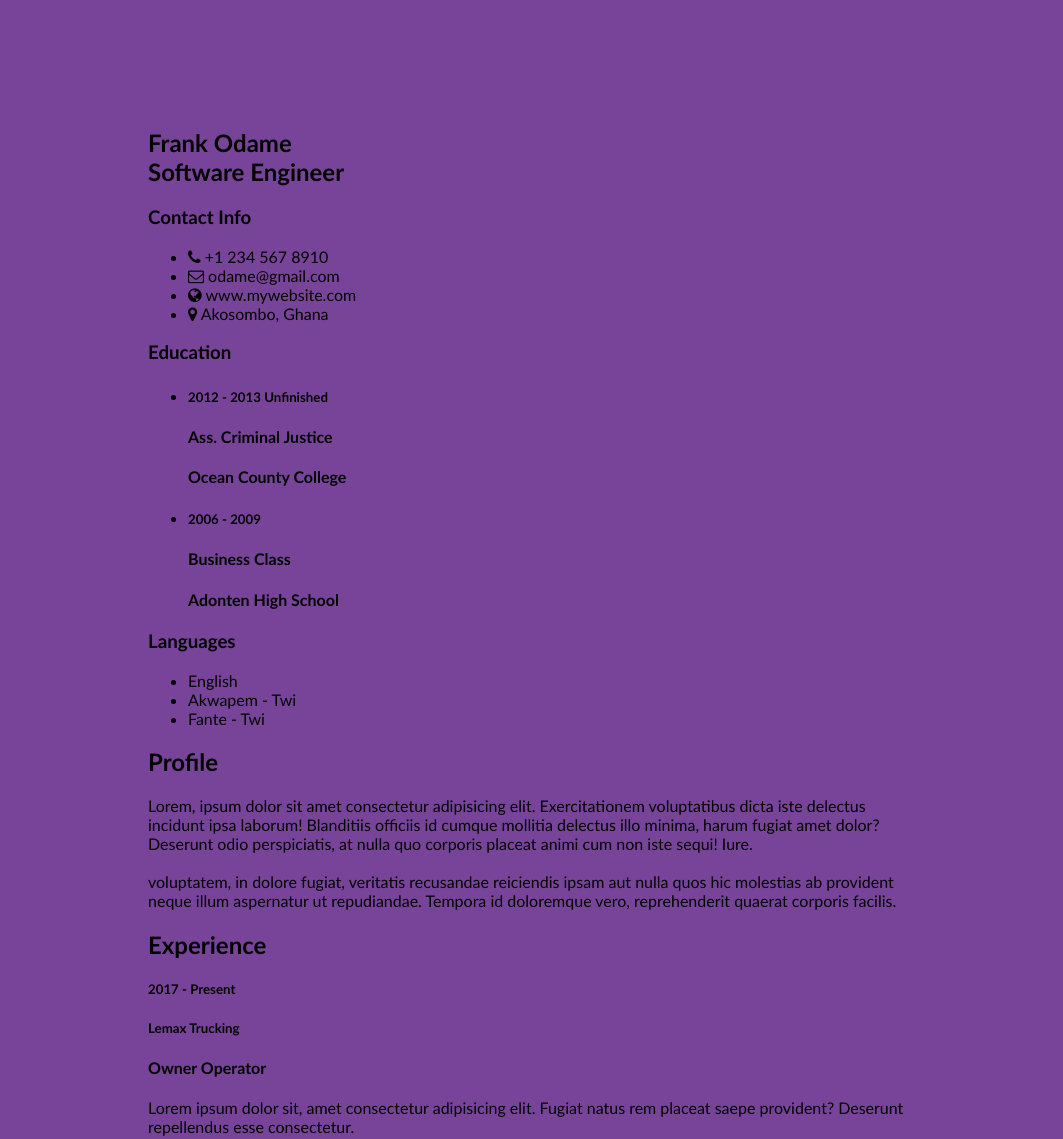
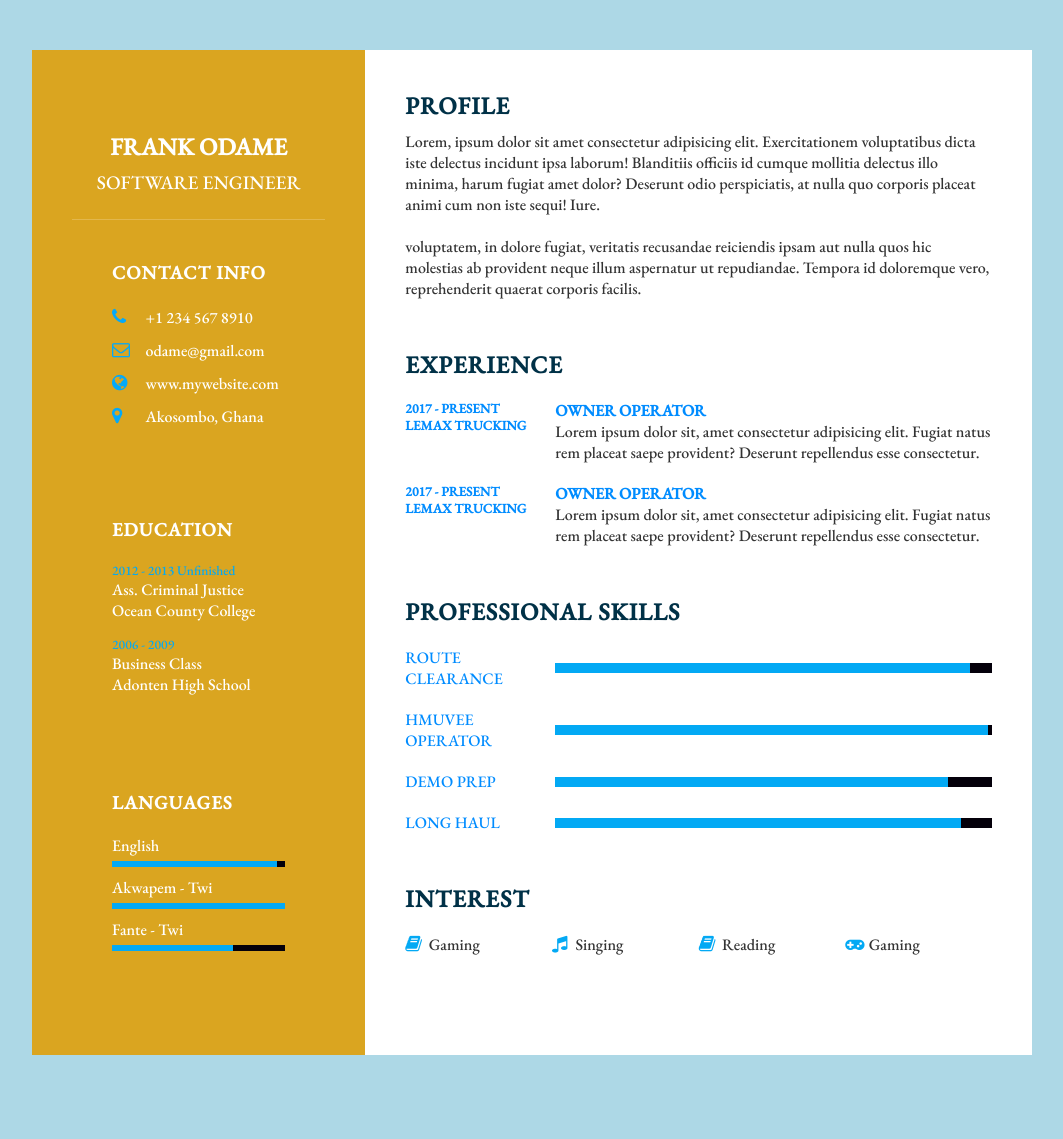
Before and after one commit to Luc1941/Luc1941.github.io, a plain HTML site: page index.html in a window 1280 px wide. Shown: the top 1139 px of the page, without its empty margins (108-1171 px from the left). After the commit the page ends 1105 px from the top, so only its background shows below. Drawn offline with nearby package versions, Linux system fonts and the light colour scheme.

Commit message:
Update style.css

```diff
--- a/style.css
+++ b/style.css
@@ -1,14 +1,227 @@
+@import url('https://fonts.googleapis.com/css2?family=EB+Garamond:wght@500&family=Roboto+Slab:wght@200&display=swap');
+*
+{
+    margin: 0;
+    padding: 0;
+    box-sizing: border-box;
+    font-family:'EB Garamond', serif;
+}
+body
+{
+    background: lightblue;
+    display: flex;
+    justify-content: center;
+    align-items: center;
+    min-height: 100vh;
+}
+.container
+{
+    position: relative;
+    width: 100%;
+    max-width: 1000px;
+    min-height: 1000px;
+    background: #fff;
+    margin: 50px;
+    display: grid;
+    grid-template-columns: 1fr 2fr;
+    box-shadow: 0 35px 55px rgba(o,0,0,0.1);
+}
+.container .left_side
+{
+    position: relative;
+    background: goldenrod;
+    padding: 40px;
+}
+.profileText
+{
+    position: relative;
+    display: flex;
+    flex-direction: column;
+    align-items: center;
+    padding: 20px;
+    border-bottom: 1px solid rgba(255,255,255,0.2);
+}
+.profileText h2
+{
+    color: #fff;
+    font-size: 1.5em;
+    margin-top: 20px;
+    text-transform: uppercase;
+    text-align: center;
+    font-weight: 600;
+    line-height: 1.4em;
+}
+.profileText h2 span
+{
+    font-size: 0.8em;
+    font-weight: 300;
+}
+.contactInfo
+{
+    padding: 40px;
+}
+.title
+{
+    color: #fff;
+    text-transform: uppercase;
+    font-weight: 600;
+    letter-spacing: 1px;
+    margin-bottom: 20px;
+}
+.contactInfo ul
+{
+    position: relative;
+}
+.contactInfo ul li
+{
+    position: relative;
+    list-style: none;
+    margin: 10px 0;
+    cursor: pointer;
+}
+.contactInfo ul li .icon
+{
+    display: inline-block;
+    width: 30px;
+    font-size: 18px;
+    color: #03a9fa;
+}
+.contactInfo ul li span
+{
+    color: #fff;
+    font-weight: 300;
+}
+.contactInfo.education li
+{
+    margin-bottom: 15px;
+}
+.contactInfo.education h5
+{
+    color: #03a9f4;
+    font-weight: 500;
+}
+.contactInfo.education h4:nth-child(2)
+{
+    color: #fff;
+    font-weight: 500;
+}
+.contactInfo.education h4
+{
+    color: #fff;
+    font-weight: 300;
+}
+.contactInfo.language .percent
+{
+    position: relative;
+    width: 100%;
+    height: 6px;
+    background: rgb(4, 0, 10);
+    display: block;
+    margin-top: 5px;
+}
+.contactInfo.language .percent div
+{
+    position: absolute;
+    top: 0;
+    left: 0;
+    height: 100%;
+    background: #03a9f4;
+}
 
-body{
-  background-color: #749;
-  color: #21ff2;
-  font-family: "Gill Sans",serif;
-  margin: 10% 20%
+
+
+.container .right_side
+{
+    position: relative;
+    background: #fff;
+    padding: 40px;
 }
-.exp-header{
-  text-align: center;
-  text-transform: upercase;
-  border-top: 1px solid #dddddd;
-  border-bottom: 1px solid #dddddd;
-  background-color: rgba(0,0,0, 0.2)
+.about
+{
+    margin-bottom: 50px;
 }
+.about:last-child
+{
+    margin-bottom: o;
+}
+.title2
+{
+    color: #003147;
+    text-transform: uppercase;
+    letter-spacing: 1px;
+    margin-bottom: 10px;
+}
+p
+{
+    color: #333;
+}
+.about .box
+{
+    display: flex;
+    flex-direction: row;
+    margin: 20px 0;
+}
+.about .box .year_company
+{
+    min-width: 150px;
+}
+.about .box .year_company h5
+{
+    text-transform: uppercase;
+    color: rgb(0, 140, 255);
+    font-weight: 600;
+}
+.about .box .text h4
+{
+    text-transform: uppercase;
+    color: rgb(0, 140, 255);
+    font-size: 16px;
+}
+.skills .box
+{
+   position: relative;
+   width: 100%;
+   display: grid;
+   grid-template-columns: 150px 1fr;
+   justify-content: center;
+   align-items: center;
+}
+.skills .box h4
+{
+    text-transform: uppercase;
+    color: rgb(0, 140, 255);
+    font-weight: 500;
+}
+.skills .box  .percent
+{
+    position: relative;
+    width: 100%;
+    height: 10px;
+    background: rgb(4, 0, 10);
+}
+.skills .box  .percent div
+{
+    position: absolute;
+    top: 0;
+    left: 0;
+    height: 100%;
+    background: #03a9f4;
+}
+.interest ul
+{
+    display: grid;
+    grid-template-columns: repeat(4,1fr);
+}
+.interest ul li
+{
+    list-style: none;
+    color: #333;
+    font-weight: 500;
+    margin: 10px 0;
+}
+.interest ul li .fa
+{
+    color: #03a9f4;
+    font-size: 18px;
+    width: 20px;
+}
```
